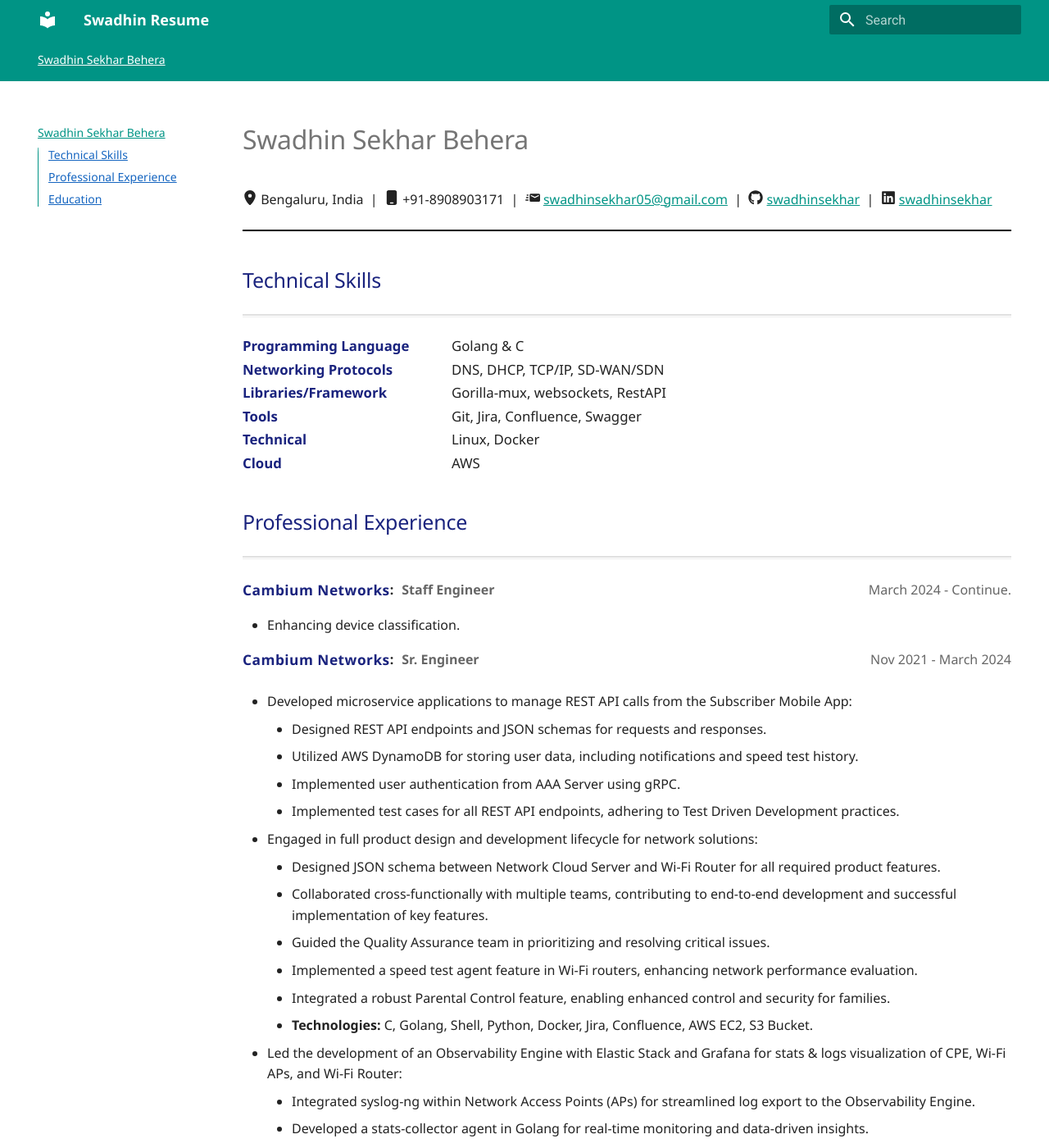
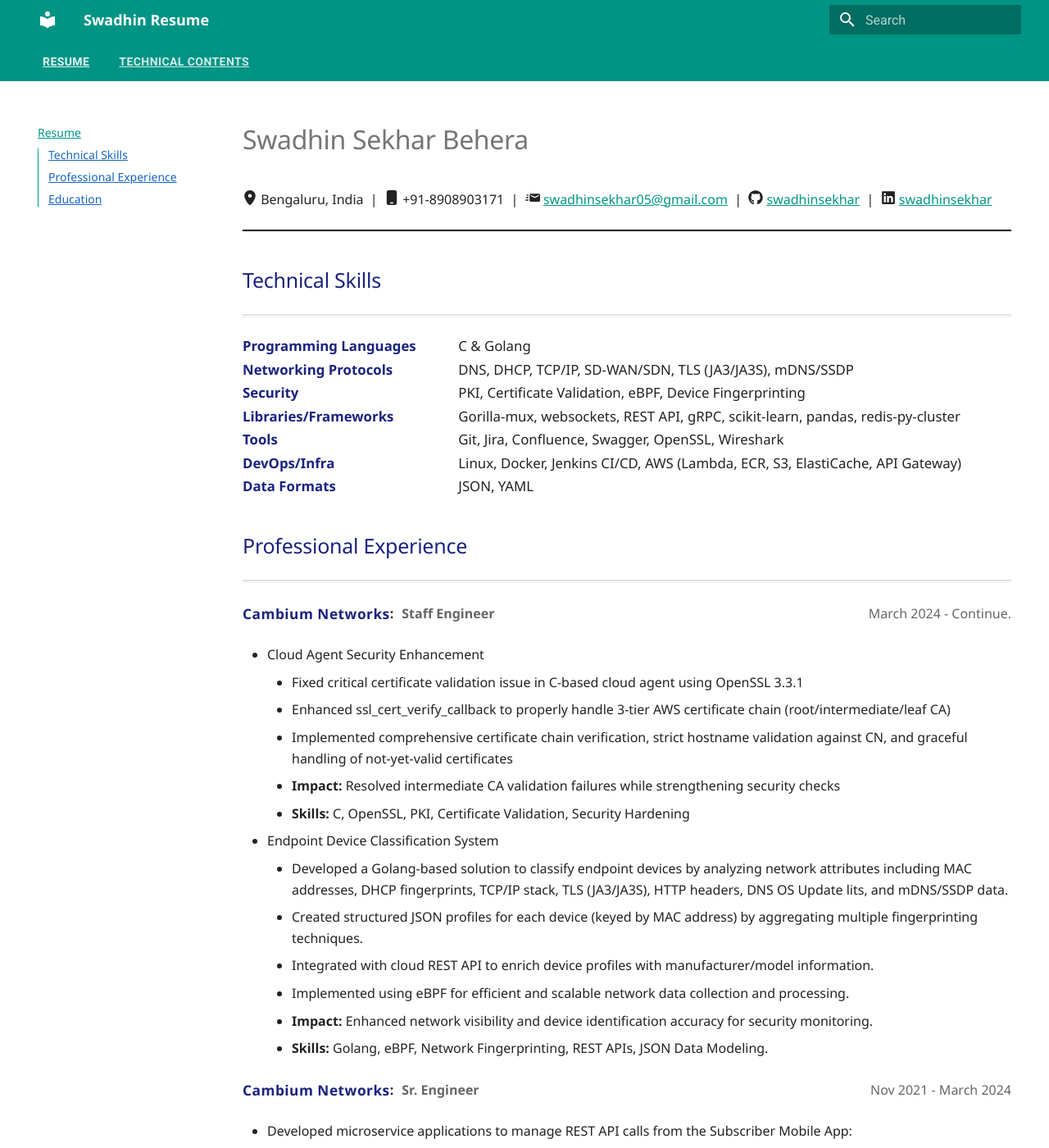
Before and after one commit to swadhinsekhar/swadhinsekhar.github.io, an MkDocs documentation site: the page built from docs/index.md, in a window 1280 px wide and 1400 px high. Shown: the whole window at 82% size. Built offline with MkDocs 1.6.1 and Material for MkDocs 9.7.7, drawn with Linux system fonts in a browser that asks for light colours.

Commit message:
Updated mkdocs.yml to reflect the 2025 copyright year and added navigation structure for Resume and Technical Contents. Enhanced index.md with detailed descriptions of recent projects and skills, including security enhancements and device classification. Improved CSS for MkDocs Material header tabs for better readability and responsiveness.

```diff
--- a/docs/css/style.css
+++ b/docs/css/style.css
@@ -300,3 +300,78 @@
   text-align: right;
   margin-left: 2em;
 }
+
+/* Enhance MkDocs Material header tabs
+.md-tabs__link,
+.md-tabs__link:visited {
+  font-family: 'Montserrat', 'Roboto', Arial, sans-serif;
+  font-weight: 700;
+  font-size: 1rem;
+  letter-spacing: 0.01em;
+  color: #fff !important;
+  padding: 0.4rem 1.2rem;
+  transition: background 0.2s, color 0.2s;
+}
+
+.md-tabs__link:hover,
+.md-tabs__link:focus,
+.md-tabs__link--active {
+  color: #ffd600 !important;
+  background: rgba(255,255,255,0.10) !important;
+}
+ */
+/* ===================== */
+/* Enhanced Header Tabs  */
+/* ===================== */
+
+/* Base tab styling */
+.md-tabs__link {
+    font-family: 'Montserrat', 'Roboto', Arial, sans-serif;
+    font-weight: 600; /* Slightly lighter than 700 for better readability */
+    font-size: 0.7rem;
+    letter-spacing: 0.03em;
+    text-transform: uppercase;
+    color: rgba(255, 255, 255, 0.9) !important;
+    padding: 0.9rem 0.1rem;
+    margin: 0 0.2rem;
+    border-radius: 4px 4px 0 0;
+    transition: all 0.25s cubic-bezier(0.4, 0, 0.2, 1);
+    opacity: 0.9;
+  }
+
+  /* Active tab styling */
+  .md-tabs__link--active {
+    color: #ffd600 !important;
+    background: rgba(255, 214, 0, 0.1) !important;
+    opacity: 1;
+    position: relative;
+  }
+
+  /* Add subtle underline to active tab */
+  .md-tabs__link--active::after {
+    content: "";
+    position: absolute;
+    bottom: 0;
+    left: 0;
+    right: 0;
+    height: 3px;
+    background: #ffd600;
+    border-radius: 3px 3px 0 0;
+  }
+
+  /* Hover and focus states */
+  .md-tabs__link:hover,
+  .md-tabs__link:focus {
+    color: #ffd600 !important;
+    background: rgba(255, 214, 0, 0.05) !important;
+    opacity: 1;
+    transform: translateY(-1px);
+  }
+
+  /* Responsive adjustments */
+  @media screen and (max-width: 76.1875em) {
+    .md-tabs__link {
+      font-size: 0.8rem;
+      padding: 0.5rem 1rem;
+    }
+  }
--- a/docs/index.md
+++ b/docs/index.md
@@ -10,13 +10,15 @@
 <hr class="linebreak">
 
 <dl class="skills-list">
-  <dt>Programming Language</dt><dd>Golang & C</dd>
-  <dt>Networking Protocols</dt><dd>DNS, DHCP, TCP/IP, SD-WAN/SDN</dd>
-  <dt>Libraries/Framework</dt><dd>Gorilla-mux, websockets, RestAPI</dd>
-  <dt>Tools</dt><dd>Git, Jira, Confluence, Swagger</dd>
-  <dt>Technical</dt><dd>Linux, Docker</dd>
-  <dt>Cloud</dt><dd>AWS</dd>
+  <dt>Programming Languages</dt><dd>C & Golang</dd>
+  <dt>Networking Protocols</dt><dd>DNS, DHCP, TCP/IP, SD-WAN/SDN, TLS (JA3/JA3S), mDNS/SSDP</dd>
+  <dt>Security</dt><dd>PKI, Certificate Validation, eBPF, Device Fingerprinting</dd>
+  <dt>Libraries/Frameworks</dt><dd>Gorilla-mux, websockets, REST API, gRPC, scikit-learn, pandas, redis-py-cluster</dd>
+  <dt>Tools</dt><dd>Git, Jira, Confluence, Swagger, OpenSSL, Wireshark</dd>
+  <dt>DevOps/Infra</dt><dd>Linux, Docker, Jenkins CI/CD, AWS (Lambda, ECR, S3, ElastiCache, API Gateway)</dd>
+  <dt>Data Formats</dt><dd>JSON, YAML</dd>
 </dl>
+
 
 ## Professional Experience
 
@@ -28,7 +30,21 @@
   <span class="date">March 2024 - Continue.</span>
 </span>
 
-- Enhancing device classification.
+- Cloud Agent Security Enhancement
+	- Fixed critical certificate validation issue in C-based cloud agent using OpenSSL 3.3.1
+	- Enhanced ssl_cert_verify_callback to properly handle 3-tier AWS certificate chain (root/intermediate/leaf CA)
+	- Implemented comprehensive certificate chain verification, strict hostname validation against CN, and graceful handling of not-yet-valid certificates
+	- **Impact:** Resolved intermediate CA validation failures while strengthening security checks
+	- **Skills:** C, OpenSSL, PKI, Certificate Validation, Security Hardening
+
+- Endpoint Device Classification System
+	- Developed a Golang-based solution to classify endpoint devices by analyzing network attributes including MAC addresses, DHCP fingerprints, TCP/IP stack, TLS (JA3/JA3S), HTTP headers, DNS OS Update lits, and mDNS/SSDP data.
+	- Created structured JSON profiles for each device (keyed by MAC address) by aggregating multiple fingerprinting techniques.
+	- Integrated with cloud REST API to enrich device profiles with manufacturer/model information.
+	- Implemented using eBPF for efficient and scalable network data collection and processing.
+	- **Impact:** Enhanced network visibility and device identification accuracy for security monitoring.
+	- **Skills:** Golang, eBPF, Network Fingerprinting, REST APIs, JSON Data Modeling.
+
 
 <span class="job-title">
   <span class="company">Cambium Networks</span> :
--- a/mkdocs.yml
+++ b/mkdocs.yml
@@ -43,4 +43,10 @@
       emoji_generator: !!python/name:material.extensions.emoji.to_svg
 
 copyright: |
-  &copy; 2024 <a href="https://github.com/swadhinsekhar"  target="_blank" rel="noopener">Swadhin Sekhar</a>
+  &copy; 2025 <a href="https://github.com/swadhinsekhar"  target="_blank" rel="noopener">Swadhin Sekhar</a>
+
+nav:
+  - Resume: index.md
+  - Technical Contents:
+      - Overview: technical-contents/overview.md
+      - IPSec Demonstration : technical-contents/ipsec-demo.md
```
Also changed, not shown: docs/technical-contents/ipsec-demo.md (added, +265 -0 lines), docs/technical-contents/lldp.md (added, +5 -0 lines), docs/technical-contents/overview.md (added, +15 -0 lines).
